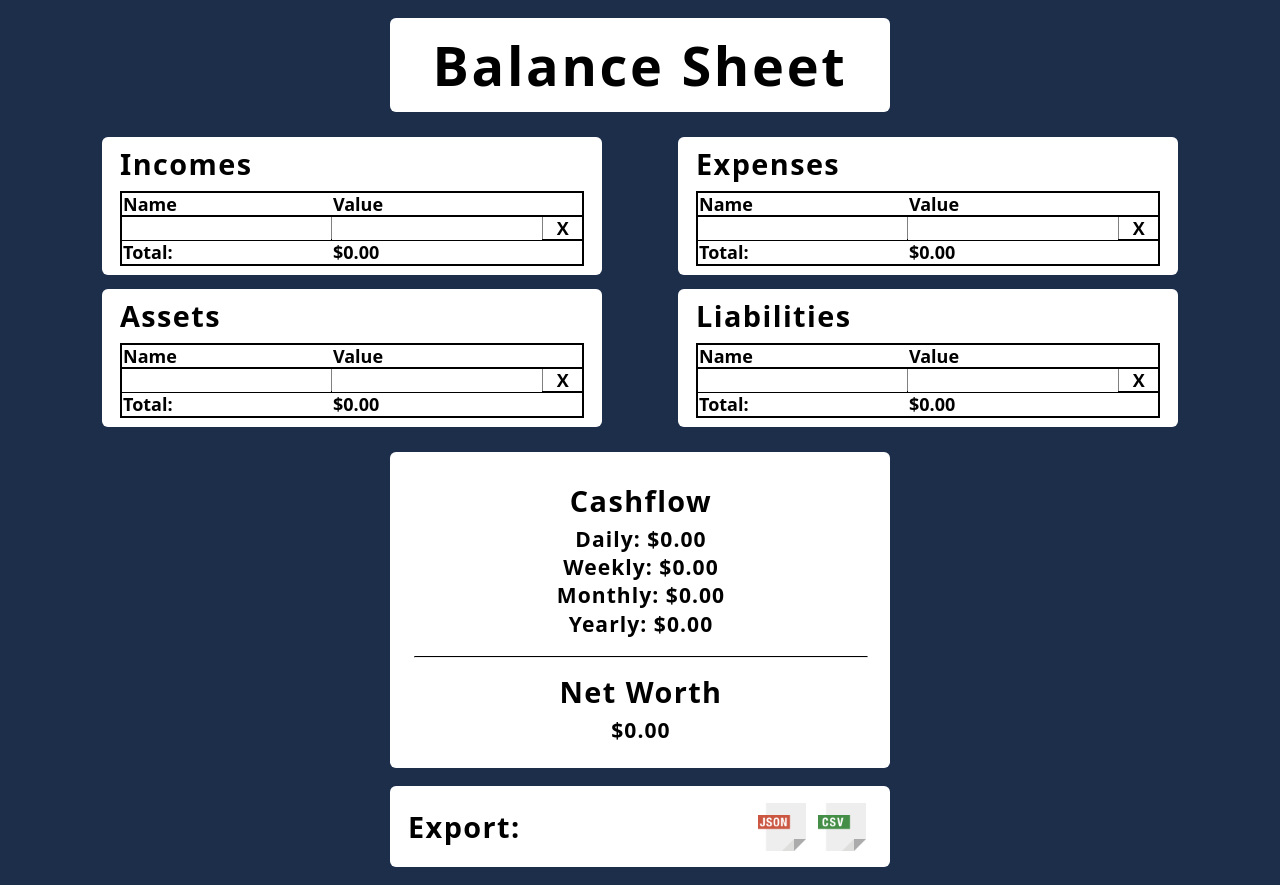
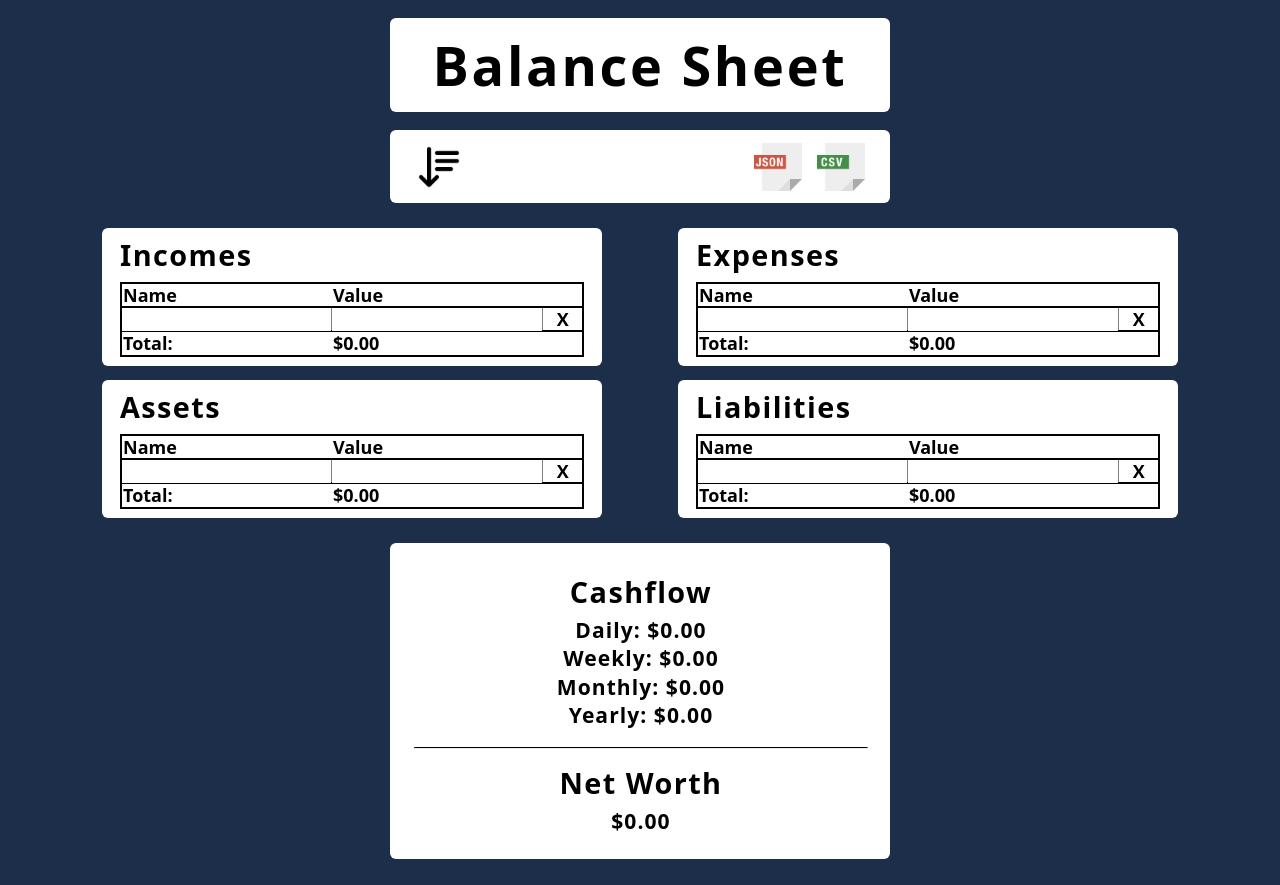
Before and after one commit to SilasReinagel/BalanceSheet, a Svelte app: page / in a window 1280 px wide. Built offline with nearby package versions, Linux system fonts and the light colour scheme.

Commit message:
Added Sort by Value descending button. Closes #13

```diff
--- a/src/App.svelte
+++ b/src/App.svelte
@@ -4,7 +4,7 @@
 	import createBalanceSheet from './Backend/BalanceSheet.js';
 	import saveFile from './Backend/SaveTxtFile.js';
 
-	let sheet = createBalanceSheet([], [], [], []);
+	let sheet = createBalanceSheet([{ id: 0, name: "", amount: "" }], [{ id: 0, name: "", amount: "" }], [{ id: 0, name: "", amount: "" }], [{ id: 0, name: "", amount: "" }]);
 
 	const getDateString = () => new Date().toLocaleDateString('en-US', {
 		day: '2-digit',
@@ -15,24 +15,21 @@
 	const updateIncomes = d => { sheet = sheet.updated(() => sheet.incomes = d); };
 	const downloadCsv = t => { saveFile(sheet.toCsv(), `EZBalanceSheet-${getDateString()}.csv`);};
 	const downloadJson = t => { saveFile(JSON.stringify(sheet), `EZBalanceSheet-${getDateString()}.json`); };
+	const sortByValue = t => { sheet = sheet.sortedByValue(); };
 </script>
 
 <main>
 	<div class="title">
 		<h1>Balance Sheet</h1>
 	</div>
-	<div class="tiles">
-		<EntryTable name="Incomes" onDataChanged={d => sheet.updated(() => sheet.incomes = d)}/>
-		<EntryTable name="Expenses" onDataChanged={d => sheet.updated(() => sheet.expenses = d)}/>
-	</div>
-	<div class="tiles">
-		<EntryTable name="Assets" onDataChanged={d => sheet.updated(() => sheet.assets = d)}/>
-		<EntryTable name="Liabilities" onDataChanged={d => sheet.updated(() => sheet.liabilities = d)}/>
-	</div>
-	<Summary balanceSheet={sheet}/>
-
 	<div class="controls row">
-		<h2>Export:</h2>
+		<div class="row">
+			<button on:click={sortByValue}>
+				<div class="icon">
+					<img src="/images/sort.png" alt="Sort By Value"/>
+				</div>
+			</button>
+		</div>
 		<div class="row">
 			<button on:click={downloadJson}>
 				<div class="icon">
@@ -46,8 +43,17 @@
 			</button>
 		</div>
 	</div>
+
+	<div class="tiles">
+		<EntryTable name="Incomes" data={sheet.incomes} onDataChanged={d => sheet.updated(() => sheet.incomes = d)}/>
+		<EntryTable name="Expenses" data={sheet.expenses} onDataChanged={d => sheet.updated(() => sheet.expenses = d)}/>
+	</div>
+	<div class="tiles">
+		<EntryTable name="Assets" data={sheet.assets} onDataChanged={d => sheet.updated(() => sheet.assets = d)}/>
+		<EntryTable name="Liabilities" data={sheet.liabilities} onDataChanged={d => sheet.updated(() => sheet.liabilities = d)}/>
+	</div>
+	<Summary balanceSheet={sheet}/>
 </main>
-
 
 <style>
 	main {
@@ -85,6 +91,8 @@
 	.controls {
 		padding-left: 1em;
 		padding-right: 1em;
+		padding-top: 0.3em;
+		padding-bottom: 0.3em;
 		background-color: #fff;
 		border-radius: 6px;
 		margin: 1em auto;
@@ -101,6 +109,7 @@
 
 	button {
 		border: 0px;
+		padding: 0.4em;
 		background-color: rgba(1,1,1,0);
 	}
 
--- a/src/Backend/BalanceSheet.js
+++ b/src/Backend/BalanceSheet.js
@@ -4,6 +4,7 @@ const nameFor = (arr, i) => arr.length > i ? arr[i].name : "";
 const amountFor = (arr, i) => arr.length > i ? arr[i].amount : "";
 const csvEnclosedVal = (val) => (typeof val == "string") ? '"' + val + '"' : val;
 const csvRow = (vals) => vals.map(v => csvEnclosedVal(v)).join(",");
+const byValueNumberDesc = (a, b) => new Number(b.amount) - new Number(a.amount);
 const toCsv = (sheet) => {
   const csv = [];
   csv.push(csvRow(["Incomes", "", "Expenses", "", "Assets", "", "Liabilities", "", "Net Worth", "MonthlyCashflow"]));
@@ -50,6 +51,13 @@ const balanceSheet = (incomes, expenses, assets, liabilities) =>
     sheet.dailyCashflow = sheet.yearlyCashflow / 365;
     return sheet;
   };
+  sheet.sortedByValue = () => {
+    sheet.incomes.sort(byValueNumberDesc);
+    sheet.expenses.sort(byValueNumberDesc);
+    sheet.assets.sort(byValueNumberDesc);
+    sheet.liabilities.sort(byValueNumberDesc);
+    return sheet;
+  };
   return sheet.updated(() => {});
 };
 
```
Also changed, not shown: public/images/sort.png (added).
